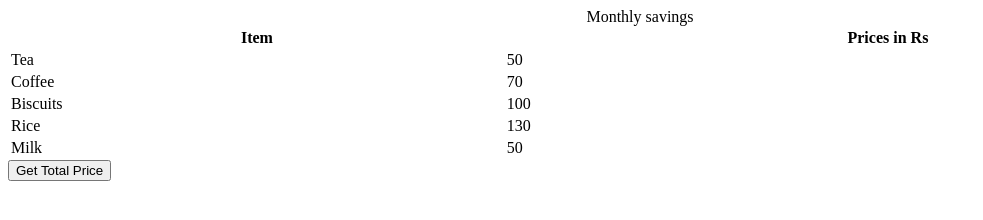
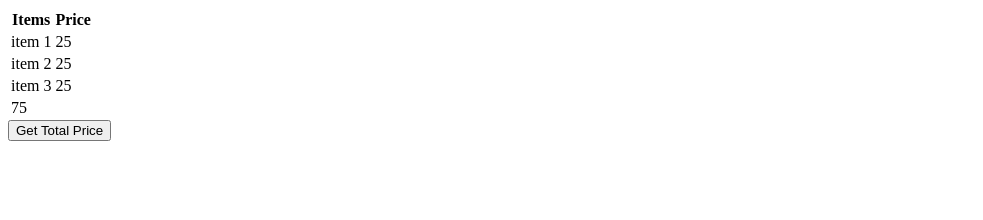
Before and after one commit to acciojob/grofers-checkout-shubhambharti4716, a website: page main.html in a window 1280 px wide. Both pictures are taken after a click on the button "Get Total Price". Shown: the whole page, without its empty margins (0-983 px from the left). Drawn offline with Linux system fonts and the light colour scheme.

Commit message:
created a submission

```diff
--- a/main.html
+++ b/main.html
@@ -1,45 +1,29 @@
 <!DOCTYPE html>
-
 <html>
-
 <head>
 	<link rel="stylesheet" href="styles.css">
 </head>
-
 <body>
 	<!-- the entire body must be written by student -->
-    <table style="width: 100%">
-    <caption>
-      Monthly savings
-    </caption>
+	<table id="myTable">
 		<tr>
-      <th>Item</th>
-      <th>Prices in Rs</th>
+			<th>Items</th>
+			<th>Price</th>
 		</tr>
 		<tr>
-      <td class="item">Tea</td>
-      <td class="price">50</td>
+			<td>item 1</td>
+			<td data-ns-test="price">25</td>
 		</tr>
 		<tr>
-      <td class="item">Coffee</td>
-      <td class="price">70</td>
+			<td>item 2</td>
+			<td data-ns-test="price">25</td>
 		</tr>
 		<tr>
-      <td class="item">Biscuits</td>
-      <td class="price">100</td>
-    </tr>
-    <tr>
-      <td class="item">Rice</td>
-      <td class="price">130</td>
-    </tr>
-    <tr>
-      <td class="item">Milk</td>
-      <td class="price">50</td>
+			<td>item 3</td>
+			<td data-ns-test="price">25</td>
 		</tr>
 	</table>
 	<script type="text/javascript" src="./script.js">
 	</script>
-
 </body>
-
 </html>
--- a/script.js
+++ b/script.js
@@ -3,7 +3,28 @@ getSumBtn.append("Get Total Price");
 document.body.appendChild(getSumBtn);
 
 const getSum = () => {
-//Add your code here
+//your code here
+let tableEl = document.getElementById('myTable');
+let priceArr = Array.from(document.querySelectorAll("td[data-ns-test]"));
+// console.log(priceArr);
+let totalPrice = 0;
+for (const priceOfEachItem of priceArr) {
+  totalPrice += Number(priceOfEachItem.textContent);
+}
+
+
+let totalRow = document.createElement('tr');
+
+let newcell = totalRow.insertCell(0);
+
+newcell.textContent = totalPrice
+
+totalRow.setAttribute('data-ns-test', 'grandTotal')
+
+
+
+
+tableEl.insertAdjacentElement('beforeend', totalRow);
 
 };
 
```
Lines whose indentation alone changed are shown as unchanged.
